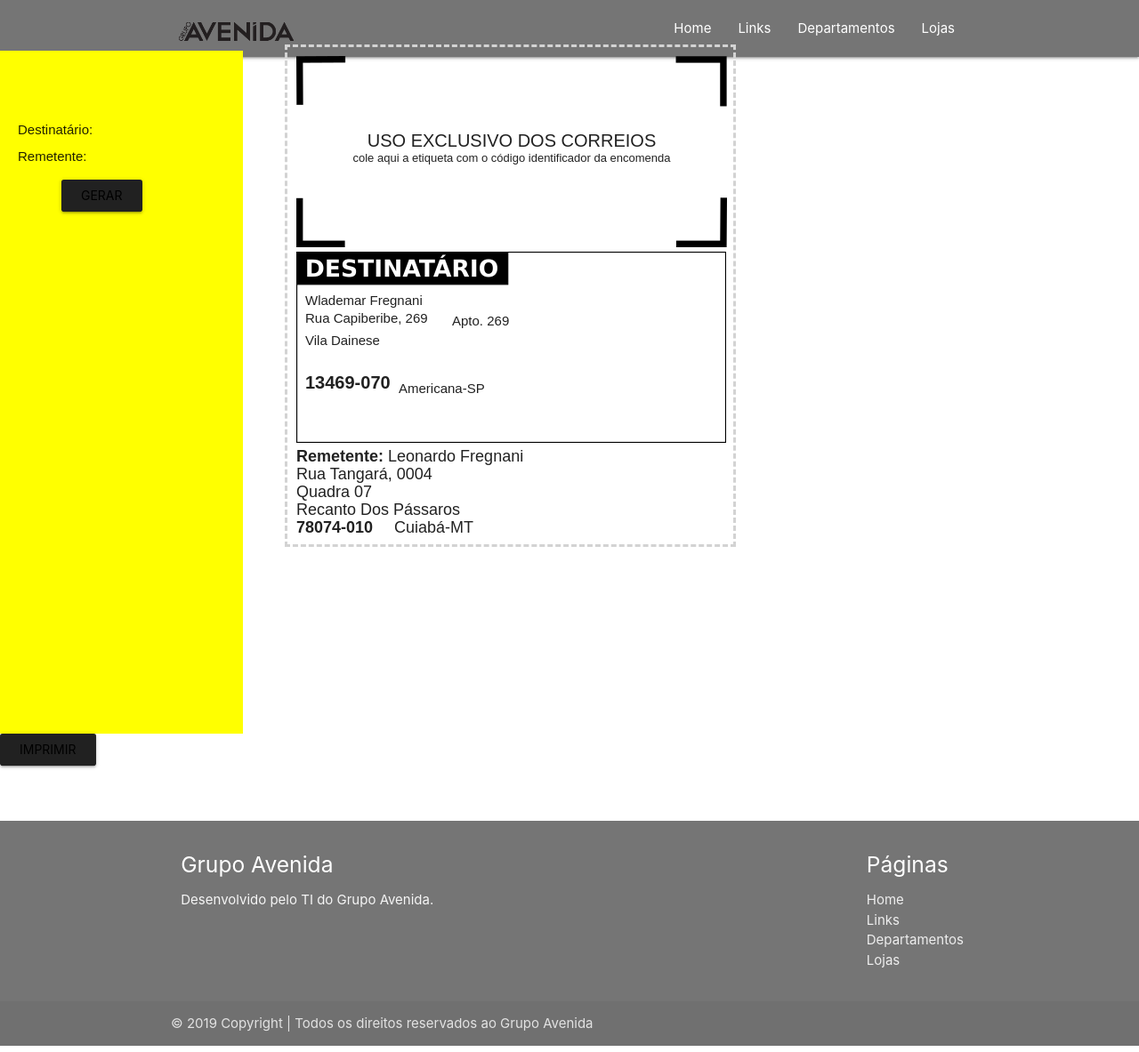
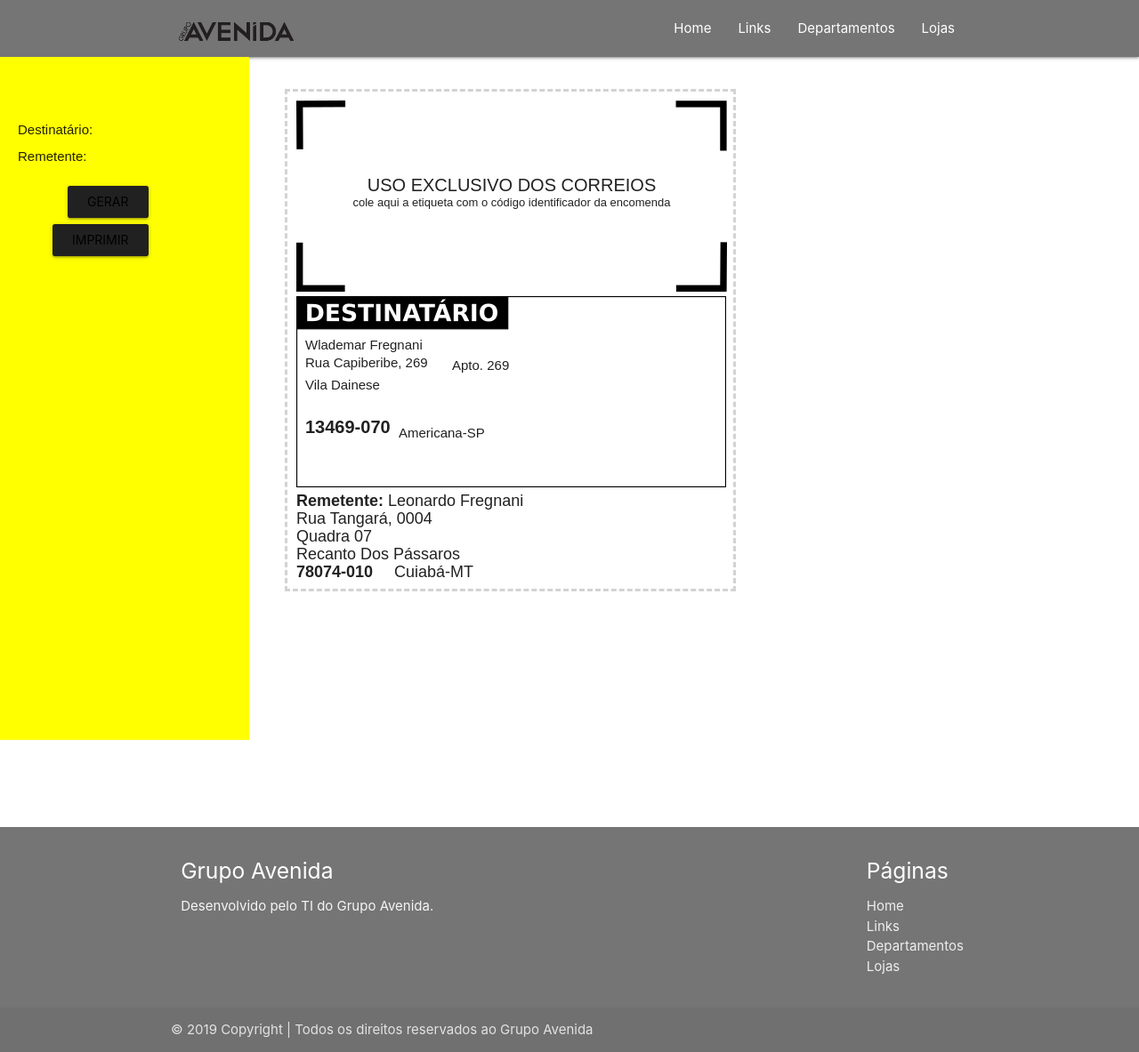
Before and after one commit to CleverssonHames/intranetgav, a Django app: template templates/intranet/etiqueta_correios.html in a window 1280 px wide. Shown: the whole page at 89% size. Run offline with Django 3.2, Linux system fonts and the light colour scheme; the template is opened without the code that fills it, so the values that code supplies are empty.

Commit message:
alterando 10

```diff
--- a/static/intranet/main.css
+++ b/static/intranet/main.css
@@ -42,8 +42,6 @@
     background-color: yellow;
     height: 768px;
     width: 280px;
-    margin-left: -7px;
-    margin-top: -7px;
 }
 /* Fim da Seção de seleção do remetente e destinatario */
 
@@ -154,7 +152,7 @@
 }
 .recorte{
     position: absolute;
-    top: 50px;
+    top: 100px;
     border-style: dashed;
     border-color: lightgrey;
     height: 565px;
@@ -168,22 +166,11 @@
     top: 145px;
     margin-left: 76px;
 }
-/* .button-2{
-    background-color: black;
-    border: none;
-    color: white;
-    padding: 15px 32px;
-    text-align: center;
-    text-decoration: none;
-    display: inline-block;
-    font-size: 16px;
-    margin: 4px 2px;
-    cursor: pointer;
-    position: absolute;
-    top: 95px;
-    left: 77px;
-    top: 265px;
-} */
+.button-2{
+    position: relative;
+    bottom: 580px;
+    margin-left: 59px;
+}
 @media print{
     .impressao{
         margin: 0;
--- a/templates/intranet/etiqueta_correios.html
+++ b/templates/intranet/etiqueta_correios.html
@@ -6,9 +6,9 @@
 
 
 {% block body %}
-<body class="corpo impressao">
+<section class="corpo impressao">
 
-    <section class="noprint">
+    <div class="noprint">
         <div class="lateral">
             <div class="destinatario">
                 <p>Destinatário:</p>
@@ -30,7 +30,7 @@
                 <input class="waves-effect waves-light btn grey darken-4 button" type="button" value="Gerar"/>
             </form>
         </div>
-    </section>
+    </div>
 
     <div class="recorte impressao">
         <div class="layout-destino">
@@ -73,6 +73,7 @@
 
 
             <form>
-                <input class="waves-effect waves-light btn grey darken-4 noprint" type="button" value="Imprimir" onclick="window.print();return false;"/>
+                <input class="waves-effect waves-light btn grey darken-4 noprint button-2" type="button" value="Imprimir" onclick="window.print();return false;"/>
             </form>
+</section>
 {% endblock body %}
```
